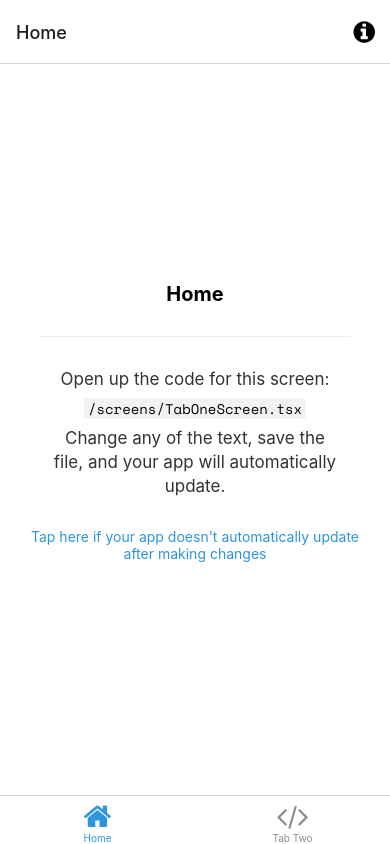
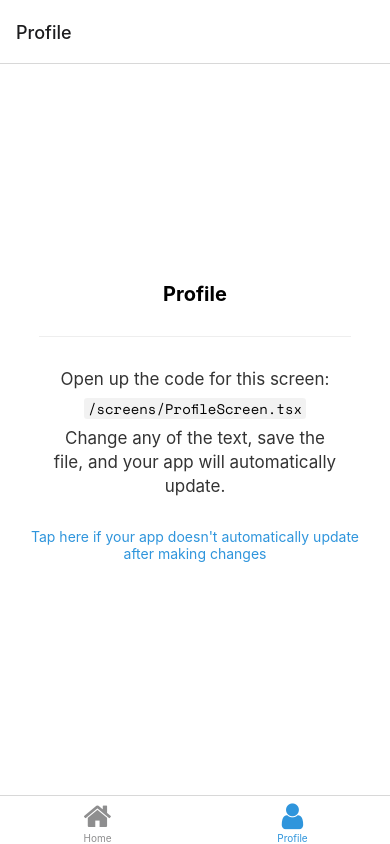
Before and after one commit to ahartzog/Kids-Fun-App, a React Native app: screen /Profile in a window 390 px wide. Built offline with nearby package versions, Linux system fonts and the light colour scheme; what expo-linking would draw is missing.

Commit message:
Add profile tab

```diff
--- a/navigation/LinkingConfiguration.ts
+++ b/navigation/LinkingConfiguration.ts
@@ -20,9 +20,9 @@ const linking: LinkingOptions<RootStackParamList> = {
               HomeScreen: 'home',
             },
           },
-          TabTwo: {
+          Profile: {
             screens: {
-              TabTwoScreen: 'two',
+              ProfileScreen: 'two',
             },
           },
         },
--- a/navigation/index.tsx
+++ b/navigation/index.tsx
@@ -19,7 +19,7 @@ import useColorScheme from '../hooks/useColorScheme';
 import ModalScreen from '../screens/ModalScreen';
 import NotFoundScreen from '../screens/NotFoundScreen';
 import HomeScreen from '../screens/HomeScreen';
-import TabTwoScreen from '../screens/TabTwoScreen';
+import ProfileScreen from '../screens/ProfileScreen';
 import {
   RootStackParamList,
   RootTabParamList,
@@ -108,11 +108,11 @@ function BottomTabNavigator() {
         })}
       />
       <BottomTab.Screen
-        name='TabTwo'
-        component={TabTwoScreen}
+        name='Profile'
+        component={ProfileScreen}
         options={{
-          title: 'Tab Two',
-          tabBarIcon: ({ color }) => <TabBarIcon name='code' color={color} />,
+          title: 'Profile',
+          tabBarIcon: ({ color }) => <TabBarIcon name='user' color={color} />,
         }}
       />
     </BottomTab.Navigator>
--- a/screens/TabTwoScreen.tsx
+++ b/screens/ProfileScreen.tsx
@@ -4,12 +4,16 @@ import { StyleSheet } from 'react-native';
 import EditScreenInfo from '../components/EditScreenInfo';
 import { Text, View } from '../components/Themed';
 
-export default function TabTwoScreen() {
+export default function ProfileScreen() {
   return (
     <View style={styles.container}>
-      <Text style={styles.title}>Tab Two</Text>
-      <View style={styles.separator} lightColor="#eee" darkColor="rgba(255,255,255,0.1)" />
-      <EditScreenInfo path="/screens/TabTwoScreen.tsx" />
+      <Text style={styles.title}>Profile</Text>
+      <View
+        style={styles.separator}
+        lightColor='#eee'
+        darkColor='rgba(255,255,255,0.1)'
+      />
+      <EditScreenInfo path='/screens/ProfileScreen.tsx' />
     </View>
   );
 }
--- a/types.tsx
+++ b/types.tsx
@@ -26,7 +26,7 @@ export type RootStackScreenProps<Screen extends keyof RootStackParamList> =
   NativeStackScreenProps<RootStackParamList, Screen>;
 
 export type RootTabParamList = {
-  TabTwo: undefined;
+  Profile: undefined;
   Home: undefined;
   Profile: undefined;
 };
```
